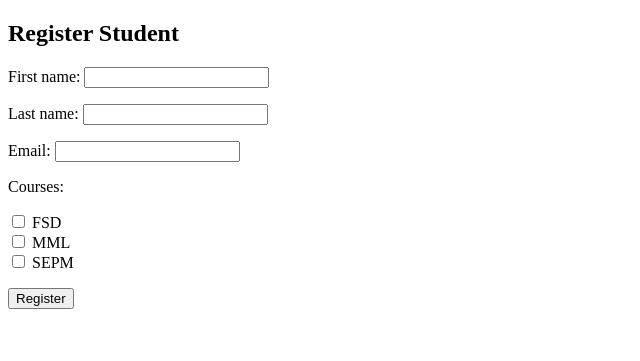
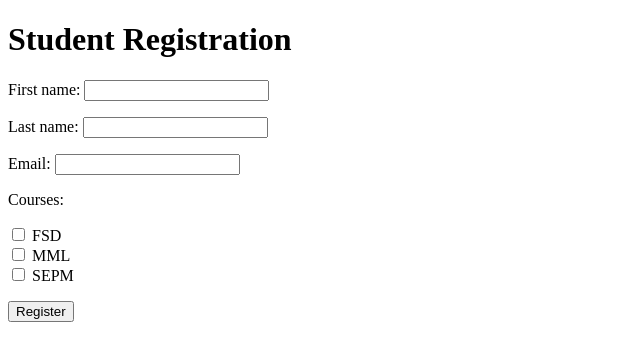
Before and after one commit to rituund/pdf-excel-generation-usingDjango, a Django app: page /pdfexcelapp/register/ in a window 1280 px wide. Shown: the top 361 px of the page, without its empty margins (0-640 px from the left). Run offline with Django 5.2, Linux system fonts and the light colour scheme; data comes from the database, SQL or seed files in the repository.

Commit message:
Update register.html

```diff
--- a/pdfexcel/pdfexcelapp/templates/pdfexcelapp/register.html
+++ b/pdfexcel/pdfexcelapp/templates/pdfexcelapp/register.html
@@ -1,18 +1,41 @@
-<!-- pdfexcelapp/templates/pdfexcelapp/register.html -->
+<!-- templates/pdfexcelapp/register.html -->
 <!DOCTYPE html>
 <html>
 
 <head>
-    <title>Register Student</title>
+    <title>Student Registration</title>
+    <script src="https://code.jquery.com/jquery-3.6.0.min.js"></script>
 </head>
 
 <body>
-    <h2>Register Student</h2>
-    <form method="post">
+    <h1>Student Registration</h1>
+    <form id="registrationForm" method="post" action="{% url 'student_registration' %}">
         {% csrf_token %}
         {{ form.as_p }}
         <button type="submit">Register</button>
     </form>
+
+    <script>
+        $(document).ready(function () {
+            $('#registrationForm').on('submit', function (event) {
+                event.preventDefault();
+                var formData = $(this).serialize();
+
+                $.ajax({
+                    type: 'POST',
+                    url: $(this).attr('action'),
+                    data: formData,
+                    success: function (response) {
+                        alert('Student registered successfully!');
+                        // Optionally, you can redirect or update the page content here
+                    },
+                    error: function (response) {
+                        alert('An error occurred. Please try again.');
+                    }
+                });
+            });
+        });
+    </script>
 </body>
 
 </html>
```
